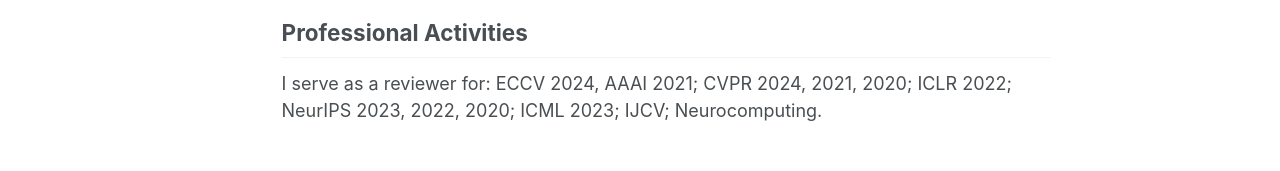
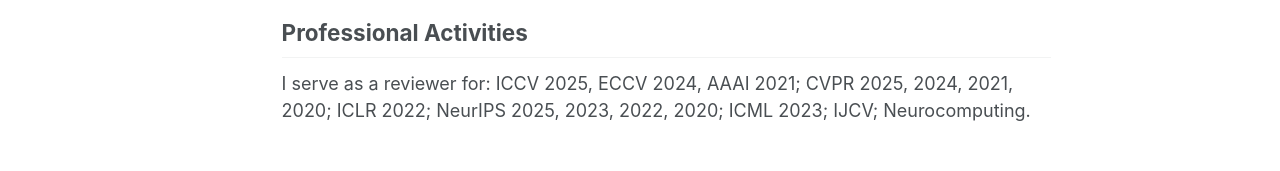
Before and after one commit to KeqiangSun/keqiangsun.github.io, a plain HTML site: page index.html in a window 1280 px wide. Shown: the part 2535-2706 px from the top of the page. Drawn offline with Linux system fonts and the light colour scheme; files whose address does not match are found by name.

Commit message:
update review service

```diff
--- a/index.html
+++ b/index.html
@@ -407,7 +407,7 @@
                     </dl>
                     <hr>
                     <h2 id="professional-activities">Professional Activities</h2>
-                    <p>I serve as a reviewer for: ECCV 2024, AAAI 2021; CVPR 2024, 2021, 2020; ICLR 2022; NeurIPS 2023, 2022, 2020; ICML 2023; IJCV; Neurocomputing.
+                    <p>I serve as a reviewer for: ICCV 2025, ECCV 2024, AAAI 2021; CVPR 2025, 2024, 2021, 2020; ICLR 2022; NeurIPS 2025, 2023, 2022, 2020; ICML 2023; IJCV; Neurocomputing.
                     </p>
 
                     <!-- <h2 id="professional-experience">Professional Experience</h2>
```
